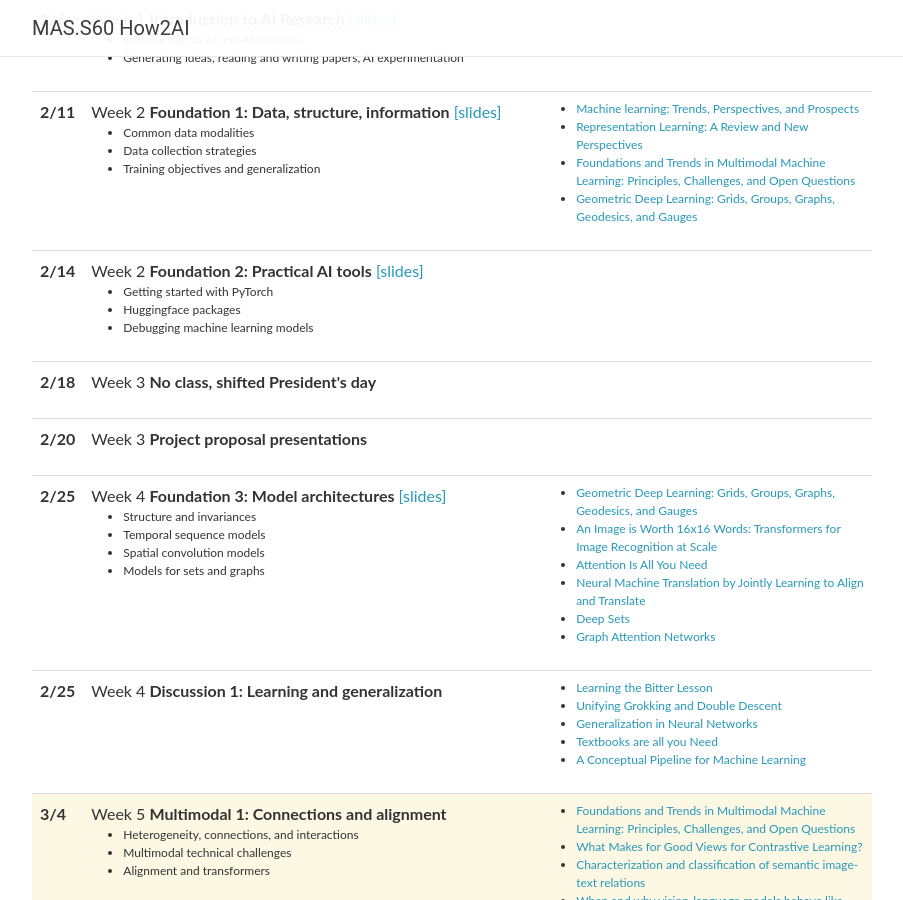
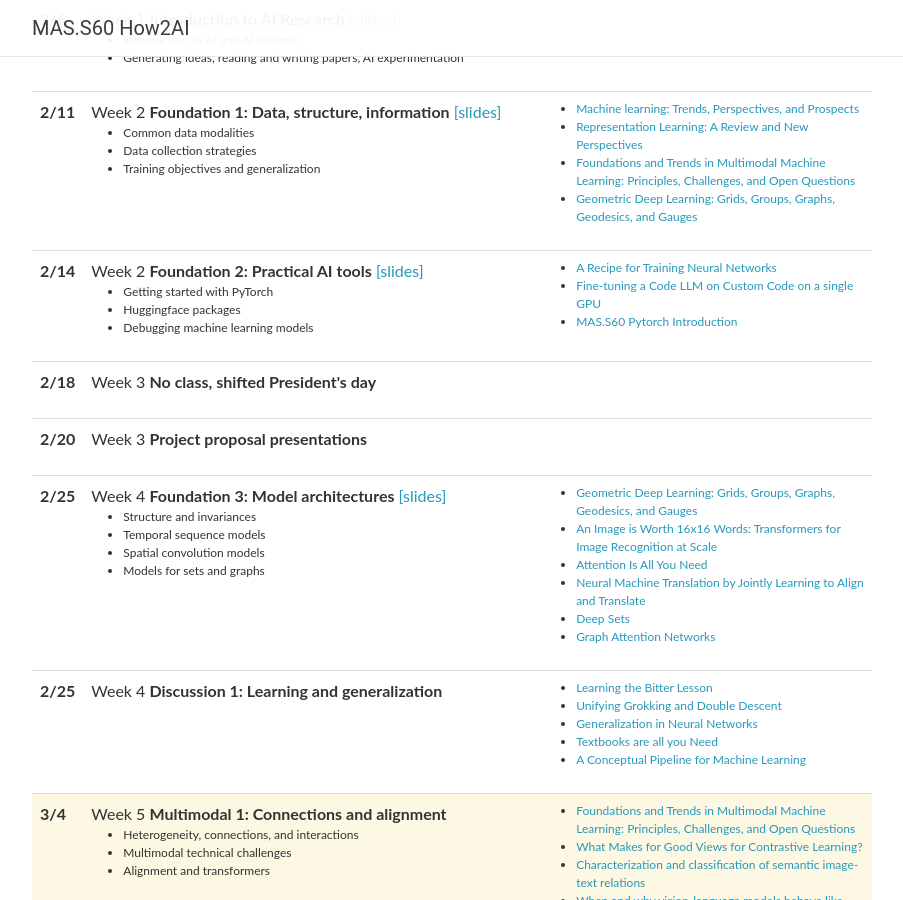
Before and after one commit to MIT-MI/how2ai-course, a Jekyll site: the page built from spring2025/_pages/schedule.md, in a window 1280 px wide and 900 px high, scrolled down 378 px. Shown: the whole window, without its empty margins (188-1091 px from the left). Built offline with Jekyll 4.4.1, drawn with Linux system fonts in a browser that asks for light colours; nearby versions of some CDN libraries; comment, search, counter and statistics services are not loaded.

Commit message:
Update Torch Tutorial Readings

```diff
--- a/_data/lectures_2025.yml
+++ b/_data/lectures_2025.yml
@@ -42,6 +42,9 @@
     - Huggingface packages <br/>
     - Debugging machine learning models
   readings:
+  - <a href="https://karpathy.github.io/2019/04/25/recipe/">A Recipe for Training Neural Networks</a> <br/>
+  - <a href="https://colab.research.google.com/drive/1EDsjYRrAiujUew0GRJ_hyVoNMsSDnlnx?usp=sharing">Fine-tuning a Code LLM on Custom Code on a single GPU</a> <br/>
+  - <a href="https://colab.research.google.com/drive/1SoTu6gvYcLNDqPwNPTWmsSYF-l-UfHPx?usp=sharing">MAS.S60 Pytorch Introduction</a> <br/>
 
 - date: 2/18
   title: >
```
